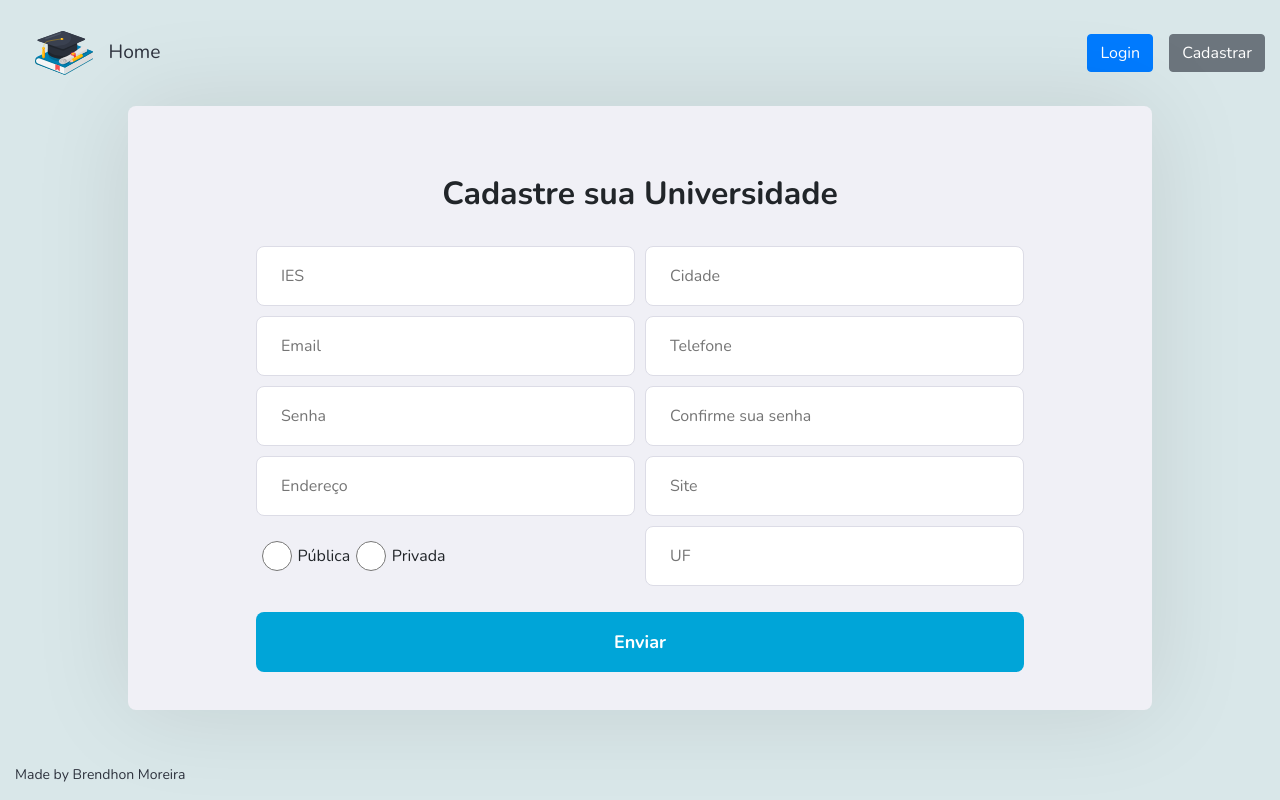
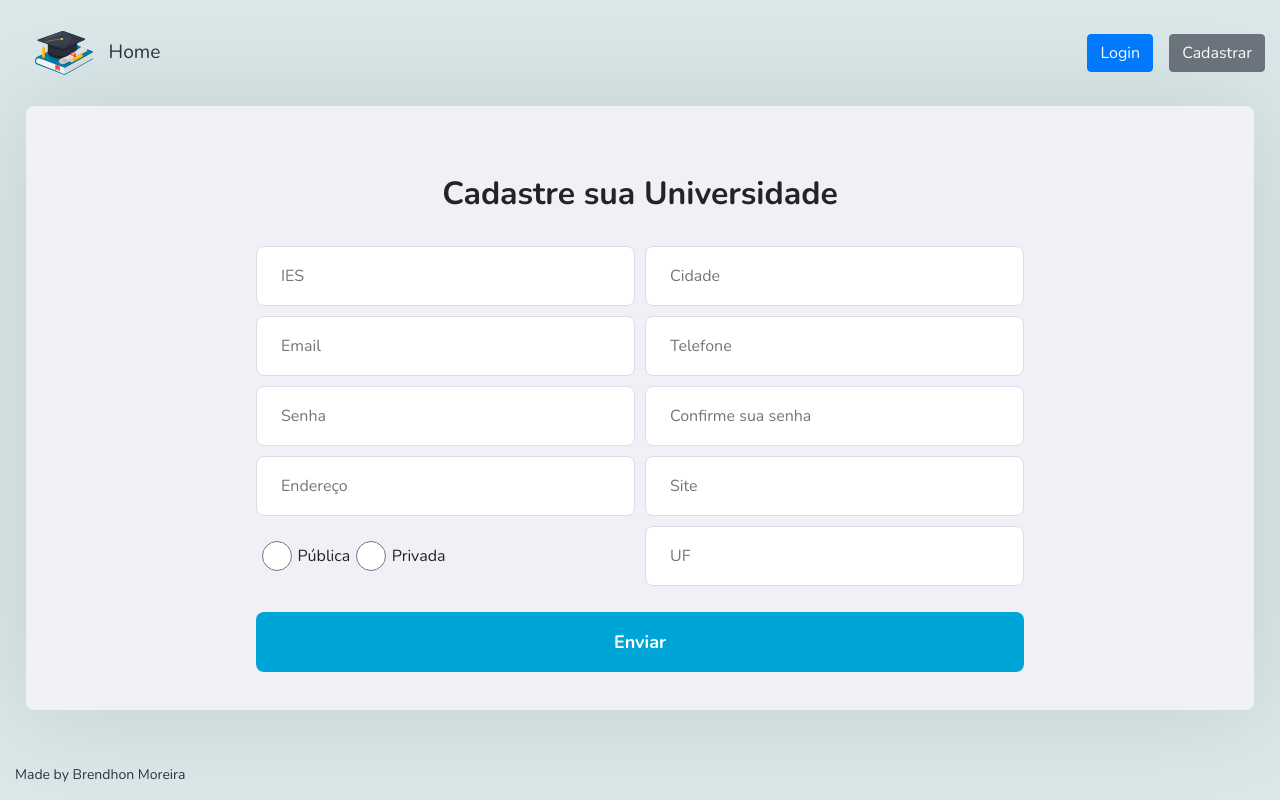
Before and after one commit to Brendhon/SearchFacul_Web, a React (Create React App) app: page /register in a window 1280 px wide. Built offline with nearby package versions, Linux system fonts and the light colour scheme.

Commit message:
change: CSS

```diff
--- a/src/App.css
+++ b/src/App.css
@@ -76,5 +76,5 @@ form textarea:focus {
     background: #f0f0f6;
     box-shadow: 0 0 100px rgba(0, 0, 0, 0.1);
     border-radius: 8px;
-    margin: 0 10%;
+    margin: 0 2%;
 }
```
